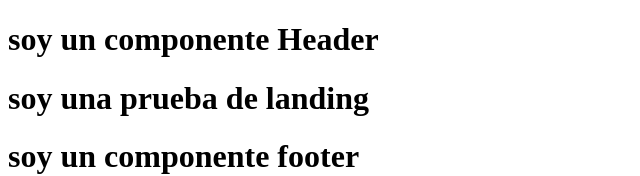
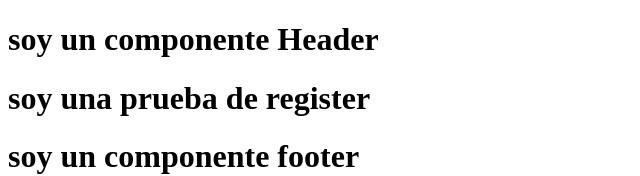
Before and after one commit to jolivert/Fullstack_project, a React (Vite) app in the folder FRONTEND/: page / in a window 1280 px wide. Shown: the top 176 px of the page, without its empty margins (0-640 px from the left). Built offline with nearby package versions, Linux system fonts and the light colour scheme.

Commit message:
refactor: Change name file:register

```diff
--- a/FRONTEND/src/App.jsx
+++ b/FRONTEND/src/App.jsx
@@ -1,6 +1,6 @@
 import { Route, Routes } from 'react-router-dom'
 import Layout from './pages/Layout.jsx'
-import Landing from './pages/Landing.jsx'
+import Landing from './pages/Register.jsx'
 import PlanningPocker from './pages/PlanningPocker.jsx'
 
 export default function App() {
--- a/FRONTEND/src/pages/Landing.jsx
+++ b/FRONTEND/src/pages/Register.jsx
@@ -5,7 +5,7 @@ const Landing = () => {
 
   return (
     <div>
-    <h1>soy una prueba de landing</h1>
+    <h1>soy una prueba de register</h1>
 
     </div>
   )
```
Also changed, not shown: FRONTEND/src/assets/style/header.css (added).
